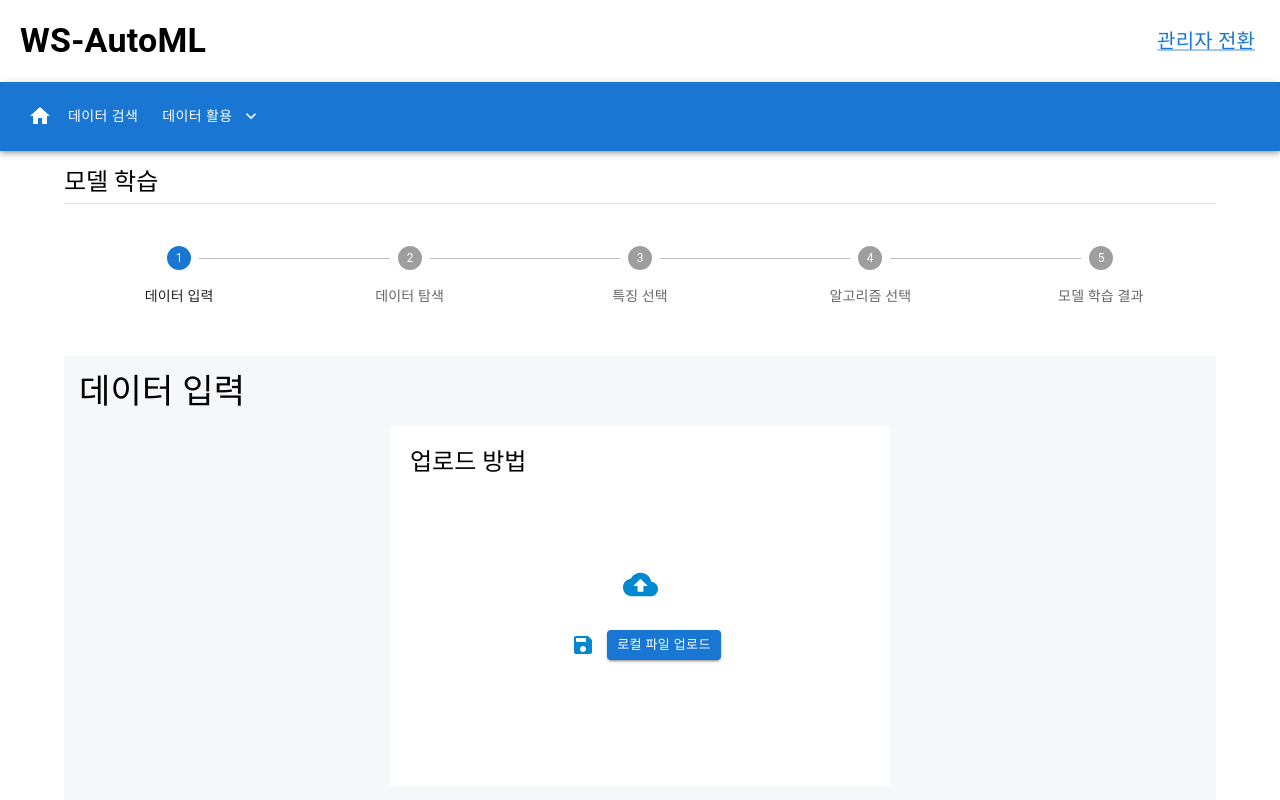
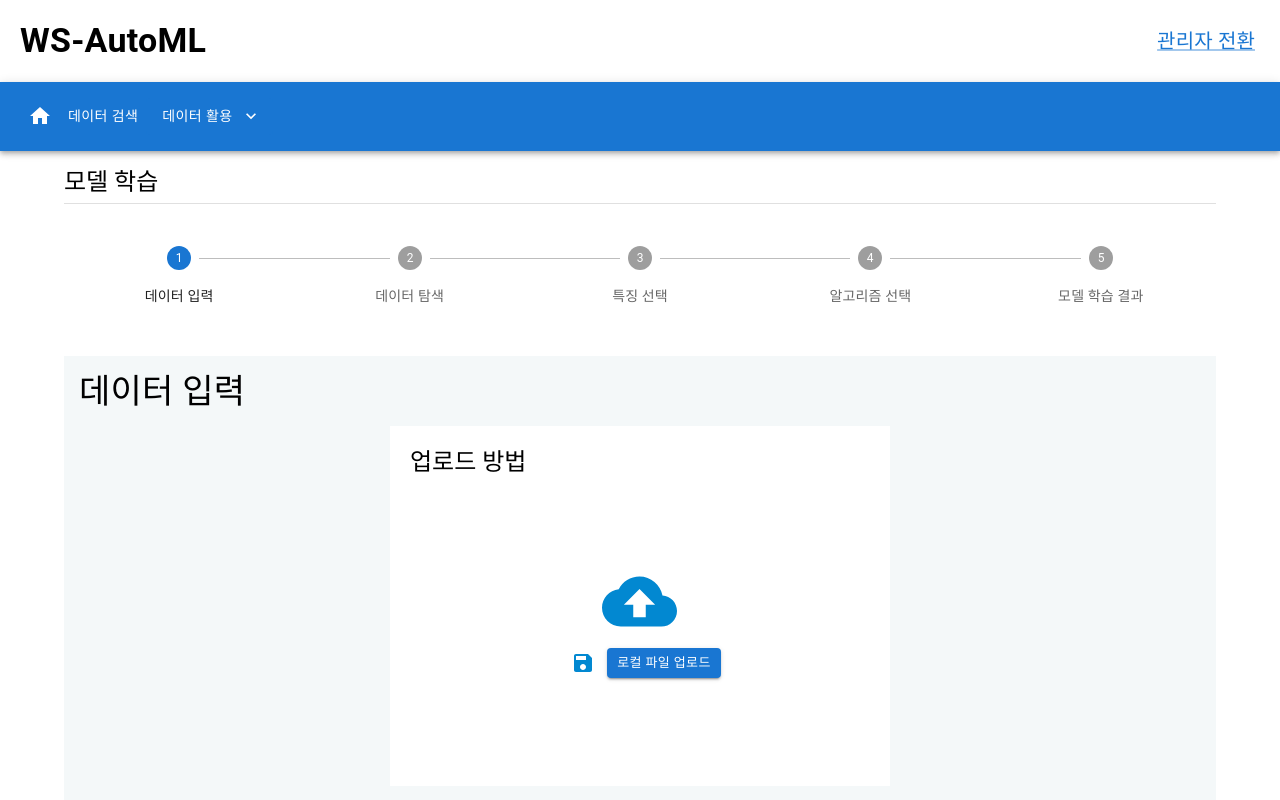
Before and after one commit to ClustProject/WSAutoMLMainWeb, a React (Create React App) app in the folder app/user-web-prototype/: page /model-learning in a window 1280 px wide. Shown: the top 800 px of the page. Built offline with nearby package versions, Linux system fonts and the light colour scheme.

Commit message:
feat: cloudUploadIcon 버튼 fontSize `75`로 조정

```diff
--- a/app/user-web-prototype/src/components/presentational/model-learning/data-input/DataInputBox.jsx
+++ b/app/user-web-prototype/src/components/presentational/model-learning/data-input/DataInputBox.jsx
@@ -35,15 +35,18 @@ function DataInputBox(props) {
           height: '280px',
           marginBottom: '20px'
         }}>
-          <Box>
-            <CloudUploadIcon color='info' fontSize='large'/>
+          <Box >
+            <Box sx={{
+              display: 'flex',
+              justifyContent: 'center'
+            }}>
+              <CloudUploadIcon color='info' style={{fontSize: 75}}/>
             </Box>
 
             <Box sx={{
               display: 'flex',
               justifyContent: 'center',
               alignItems: 'center',
-            margin: '15px'
             }}>
               {props.fileChanged ?
                 <IconButton color='info' component="label" size='large'>
@@ -62,6 +65,7 @@ function DataInputBox(props) {
             </Box>
           </Box>
         </Box>
+      </Box>
     </>
   );
 }
```
Lines whose indentation alone changed are shown as unchanged.
